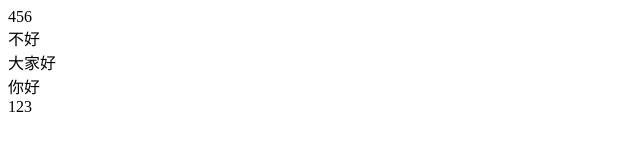
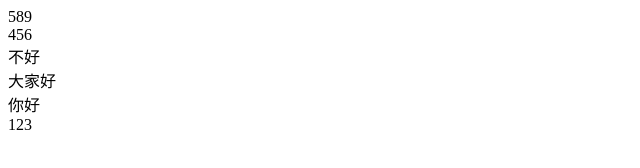
Before and after one commit to 12b4/my-first-git, a plain HTML site: page index.html in a window 1280 px wide. Shown: the whole page, without its empty margins (0-640 px from the left). Drawn offline with Linux system fonts and the light colour scheme.

Commit message:
新增589

```diff
--- a/index.html
+++ b/index.html
@@ -6,6 +6,7 @@
     <title>Document</title>
 </head>
 <body>
+    <div>589</div>
     <div>456</div>
     <div>不好</div>
     <div>大家好</div>
```
